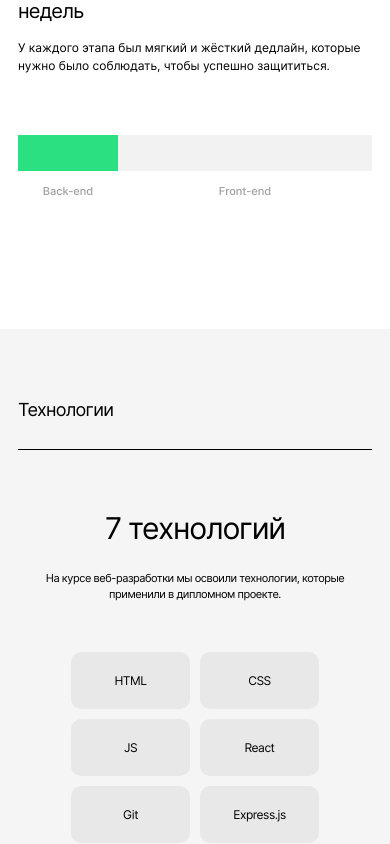
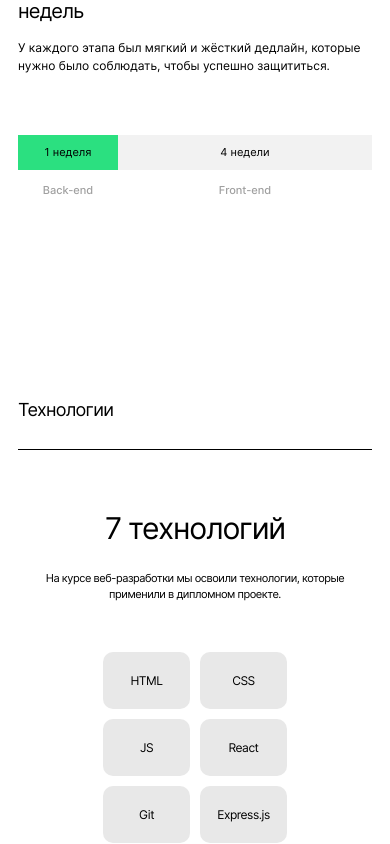
Before and after one commit to MarinaFominykh/movies-explorer-frontend, a React (Create React App) app: page / in a window 390 px wide. Shown: the part 1060-1904 px from the top of the page. Built offline with nearby package versions, Linux system fonts and the light colour scheme.

Commit message:
устранить замечания 1 ревью

```diff
--- a/public/index.html
+++ b/public/index.html
@@ -1,14 +1,12 @@
 <!DOCTYPE html>
-<html lang="en">
+<html lang="ru">
+
 <head>
   <meta charset="utf-8" />
   <link rel="icon" href="%PUBLIC_URL%/favicon.ico" />
   <meta name="viewport" content="width=device-width, initial-scale=1" />
   <meta name="theme-color" content="#000000" />
-    <meta
-      name="description"
-      content="Web site created using create-react-app"
-    />
+  <meta name="description" content="Web site created using create-react-app" />
   <link rel="apple-touch-icon" href="%PUBLIC_URL%/logo192.png" />
   <!--
       manifest.json provides metadata used when your web app is installed on a
@@ -26,6 +24,7 @@
     -->
   <title>React App</title>
 </head>
+
 <body>
   <noscript>You need to enable JavaScript to run this app.</noscript>
   <div id="root"></div>
@@ -40,4 +39,5 @@
       To create a production bundle, use `npm run build` or `yarn build`.
     -->
 </body>
+
 </html>
--- a/src/components/AboutProject/AboutProject.css
+++ b/src/components/AboutProject/AboutProject.css
@@ -73,7 +73,9 @@
     height: 36px;
     font-weight: 400;
     font-size: 14px;
-    line-height: 17px;
+    line-height: 36px;
+    text-align: center;
+
 }
 
 .about-project__indicator_back {
@@ -97,7 +99,6 @@
     .about-project {
         padding: 90px 50px 0 50px;
         margin-bottom: 90px;
-
     }
 
     .about-project__container {
@@ -113,9 +114,7 @@
 
     .about-project__indicator-container {
         grid-template-columns: 140px 1fr;
-
     }
-
 }
 
 @media screen and (max-width: 540px) {
@@ -167,7 +166,8 @@
 
     .about-project__indicator {
         font-size: 11px;
-        line-height: 13px;
+        line-height: 35px;
+        height: 35px;
     }
 
     .about-project__indicator-text {
--- a/src/components/AboutProject/AboutProject.js
+++ b/src/components/AboutProject/AboutProject.js
@@ -22,8 +22,12 @@ function AboutProject() {
         </dd>
       </dl>
       <div className="about-project__indicator-container">
-        <div className="about-project__indicator about-project__indicator_back"></div>
-        <div className="about-project__indicator about-project__indicator_front"></div>
+        <div className="about-project__indicator about-project__indicator_back">
+          1 неделя
+        </div>
+        <div className="about-project__indicator about-project__indicator_front">
+          4 недели
+        </div>
         <p className="about-project__indicator-text about-project__indicator-text_back">
           Back-end
         </p>
--- a/src/components/App/App.js
+++ b/src/components/App/App.js
@@ -31,10 +31,12 @@ function App() {
       <Switch>
         <Route exact path="/">
           <Header onPopupWithMenu={handlerPopupWithMenuClick} />
-          <Promo />
-          <AboutProject />
-          <Techs />
-          <AboutMe />
+          <main className="main">
+            <Promo />
+            <AboutProject />
+            <Techs />
+            <AboutMe />
+          </main>
           <Footer />
         </Route>
         <Route path="/movies">
--- a/src/components/Main/Main.js
+++ b/src/components/Main/Main.js
@@ -12,7 +12,9 @@ function Main({ onPopupWithMenu }) {
   return (
     <>
       <Header onPopupWithMenu={onPopupWithMenu} />
-      <Movies moviesCards={cards} />
+      <main className="main">
+        <Movies moviesCards={cards} />
+      </main>
       <Footer />
     </>
   );
--- a/src/components/MoviesCard/MoviesCard.css
+++ b/src/components/MoviesCard/MoviesCard.css
@@ -97,7 +97,8 @@
 }
 
 .movies-card__delete-button {
-    width: 24px;
+    min-width: 24px;
+    max-width: 24px;
     height: 24px;
     padding: 0;
     background: #F5F5F5;
@@ -108,6 +109,7 @@
     background-position: center;
     cursor: pointer;
     transition: .5s;
+
 }
 
 .movies-card__delete-button:hover {
--- a/src/components/MoviesCard/MoviesCard.js
+++ b/src/components/MoviesCard/MoviesCard.js
@@ -13,7 +13,7 @@ function MoviesCard(props) {
     <li className="movies-card">
       <figure className="movies-card__container">
         <div className="movies-card__image-container">
-          <img src={props.image} className="movies-card__image"></img>
+          <img src={props.image} className="movies-card__image" alt={props.nameRu}></img>
         </div>
 
         <figcaption className="movies-card__figcaption-container">
--- a/src/components/SavedMovies/SavedMovies.js
+++ b/src/components/SavedMovies/SavedMovies.js
@@ -11,7 +11,9 @@ function SavedMovies({ onPopupWithMenu }) {
   return (
     <>
       <Header onPopupWithMenu={onPopupWithMenu} />
-      <Movies moviesCards={savedMoviesCards} />
+      <main className="main">
+        <Movies moviesCards={savedMoviesCards} />
+      </main>
       <Footer />
     </>
   );
--- a/src/components/SearchForm/SearchForm.css
+++ b/src/components/SearchForm/SearchForm.css
@@ -35,8 +35,8 @@
     width: 100px;
     height: 52px;
     position: absolute;
-    top: 7px;
-    right: 7px;
+    top: 10px;
+    right: 10px;
     border: none;
     transition: .5s;
     cursor: pointer;
@@ -47,6 +47,7 @@
     color: #FFFFFF;
     background: #3456F3;
     border-radius: 5px;
+    padding: 0;
 
 }
 
@@ -78,9 +79,10 @@
     }
 
     .search-form__submit {
-        width: 80;
+        width: 80px;
         height: 44px;
         line-height: 44px;
-
+        top: 6px;
+        right: 6px;
     }
 }
--- a/src/components/SearchForm/SearchForm.js
+++ b/src/components/SearchForm/SearchForm.js
@@ -5,7 +5,7 @@ import FilterCheckbox from "../FilterCheckbox/FilterCheckbox.js";
 function SearchForm() {
   return (
     <div className="search-form">
-      <form className="search-form__form">
+      <form className="search-form__form" required>
         <input className="search-form__input" placeholder="Фильм"></input>
         <button type="submit" className="search-form__submit">
           Поиск
--- a/src/components/Techs/Techs.css
+++ b/src/components/Techs/Techs.css
@@ -4,7 +4,6 @@
     padding: 100px 70px 0 70px;
     box-sizing: border-box;
     background-color: #F5F5F5;
-
 }
 
 .techs__title {
@@ -56,6 +55,8 @@
     text-align: center;
     letter-spacing: -0.04em;
     align-self: center;
+    padding: 0 14px;
+    box-sizing: border-box;
 }
 
 @media screen and (max-width: 960px) {
@@ -78,6 +79,7 @@
         width: 84px;
         font-size: 12px;
         line-height: 57px;
+        height: 57px;
     }
 }
 
@@ -85,6 +87,7 @@
     .techs {
         padding: 70px 18px 0 18px;
         min-height: 651px;
+        background-color: #ffffff;
     }
 
 
@@ -109,7 +112,7 @@
 
     .techs__list {
         display: grid;
-        grid-template-columns: minmax(84px, 1fr) minmax(84px, 1fr);
+        grid-template-columns: repeat(2, 87px);
         grid-template-rows: auto;
         padding: 0 53px;
         box-sizing: border-box;
```
Lines whose indentation alone changed are shown as unchanged.
